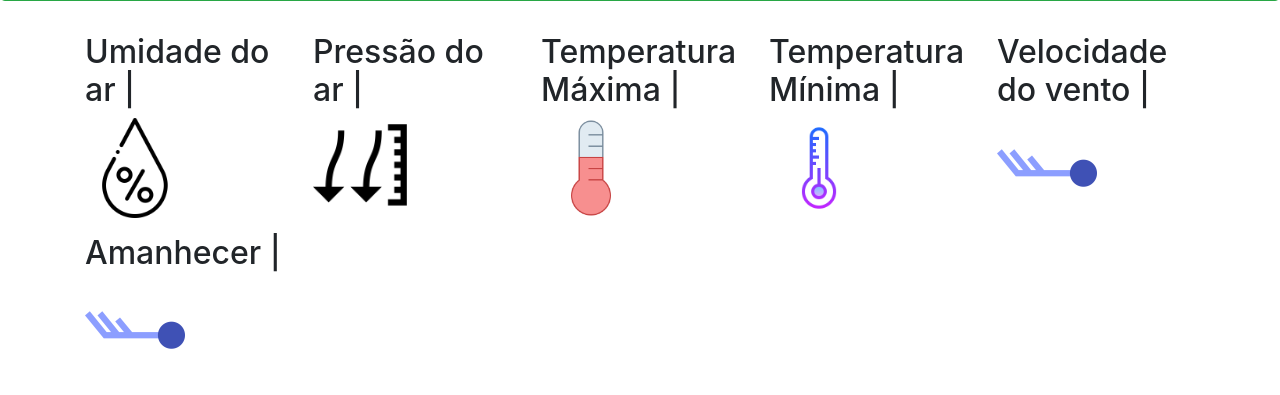
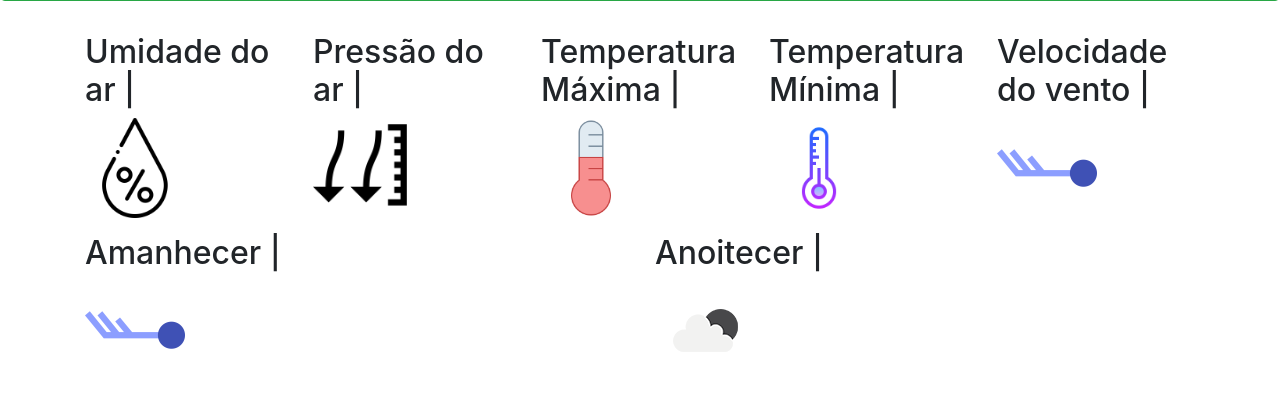
Before and after one commit to arthurwestphal/infoClimaticaPHP, a PHP site: page / in a window 1280 px wide. Shown: the part 381-776 px from the top of the page. Run offline with PHP 8.4, Linux system fonts and the light colour scheme.

Commit message:
Anoitecer adicionado novamente

```diff
--- a/index.php
+++ b/index.php
@@ -91,6 +91,12 @@
                         <span id="situacao"></span>
                         <img src="img/icones/vv.png" width="100px">
                 </div>
+                     <div class="col">
+                    <h2>Anoitecer | <span id="anoitecer"></span></h2>
+                    <p>
+                        <span id="situacao"></span>
+                        <img src="img/icones/02n.png" width="100px">
+                </div>
             </div>
         </div>
     </body>
--- a/js/clima.js
+++ b/js/clima.js
@@ -30,6 +30,10 @@ function getClima(){
             var dataAmanhecer = new Date(data.sys.sunrise*1000);
             var descDataAmanhecer = dataAmanhecer.getHours()+':'+dataAmanhecer.getMinutes();
             $('#amanhecer').html(descDataAmanhecer);
+
+                var dataAnoitecer = new Date(data.sys.sunset*1000);
+            var descdataAnoitecer = dataAnoitecer.getHours()+':'+dataAnoitecer.getMinutes();
+            $('#anoitecer').html(descdataAnoitecer);
 
             var icone = data.weather[0].icon;
             var caminhoIcone = 'img/icones/'+icone+'.png';
```
